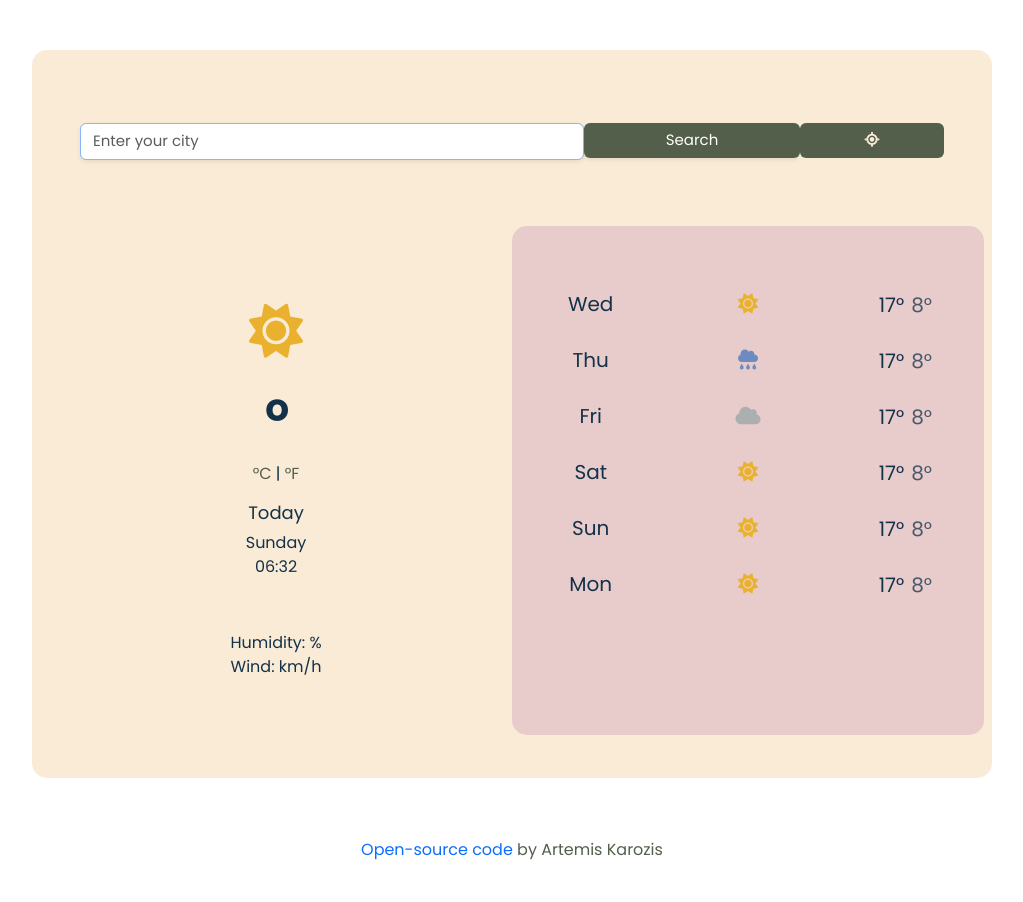
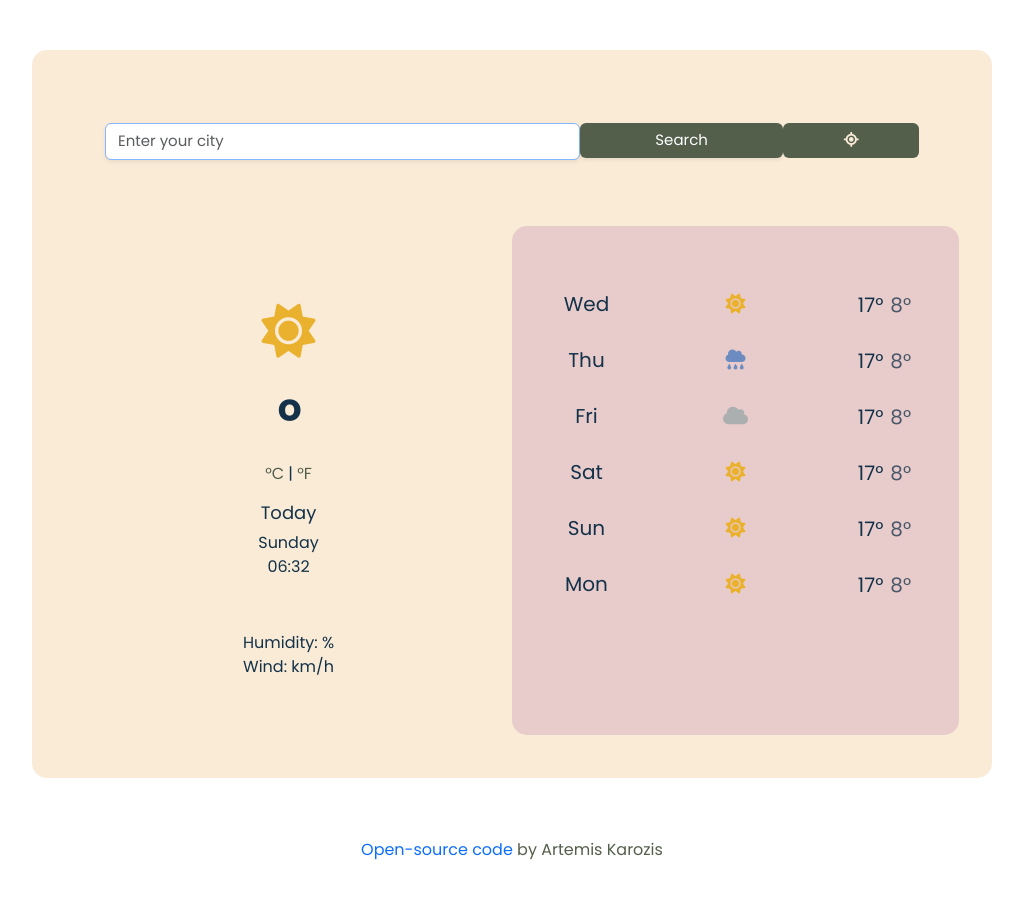
Before and after one commit to ArtemisiaK/weather_app, a plain HTML site: page index.html in a window 1280 px wide. Shown: the whole page, without its empty margins (128-1151 px from the left). Drawn offline with nearby package versions, Linux system fonts and the light colour scheme; no server answers.

Commit message:
Recentered main content box

```diff
--- a/styles.css
+++ b/styles.css
@@ -32,7 +32,7 @@ p.precipitation-wind {
   background-color: antiquewhite;
   margin: 50px auto;
   display: block;
-  padding: 25px 0;
+  padding: 25px;
   border-radius: 15px;
 }
 
```
